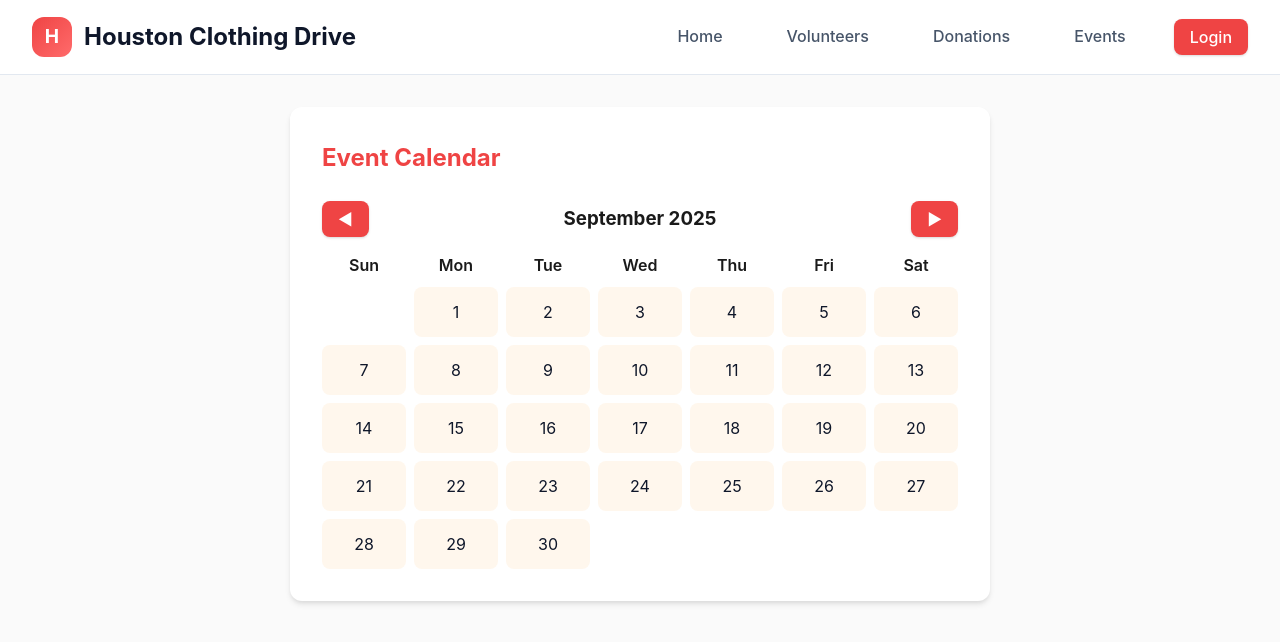
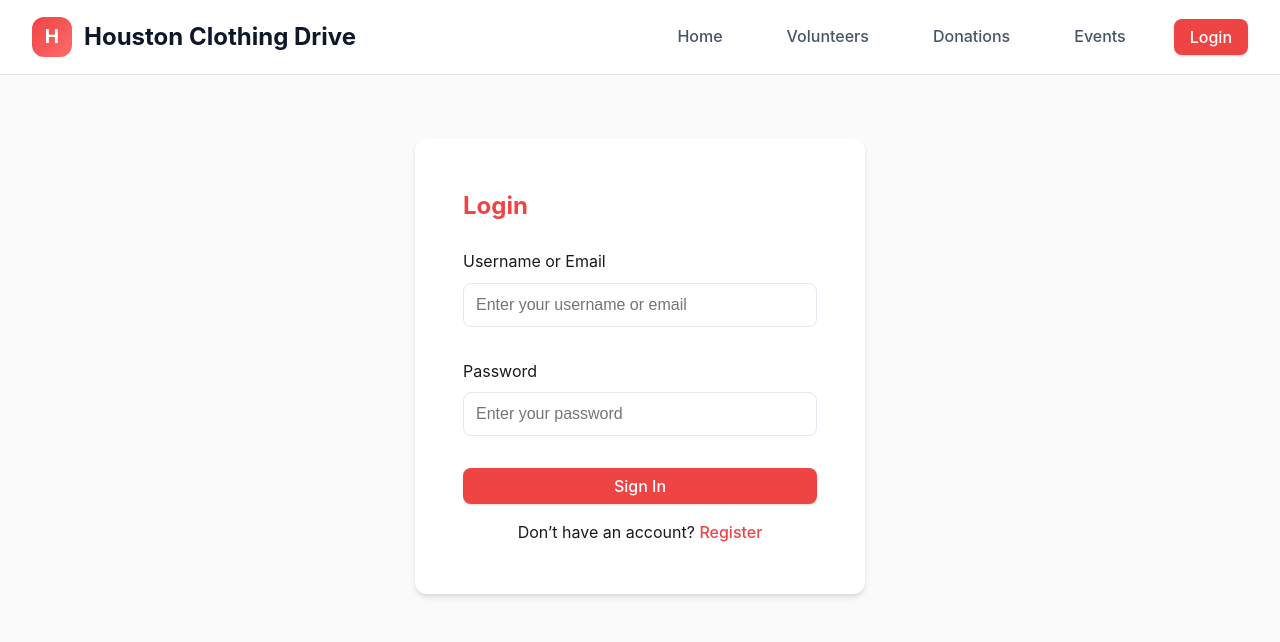
Before and after one commit to tif-car/group11project, a React (Vite) app in the folder frontend/: page / in a window 1280 px wide. Shown: the top 642 px of the page. Built offline with nearby package versions, Linux system fonts and the light colour scheme.

Commit message:
Updated to latest working version

```diff
--- a/frontend/src/App.jsx
+++ b/frontend/src/App.jsx
@@ -11,7 +11,10 @@ export default function App() {
   return (
     <div>
       <NavBar />
-      <Calendar />
-    </div>
+      {/* <Calendar /> */}
+      {/* Notifications /> */}
+      {/* Registration /> */}
+      <Login />
+      </div>
   );
 }
--- a/frontend/src/components/NavBar.jsx
+++ b/frontend/src/components/NavBar.jsx
@@ -1,6 +1,6 @@
 import React from "react";
 
-export default function InfoBar() {
+export default function NavBar() {
   return (
     <nav className="navbar">
       <div className="nav-container">
```
